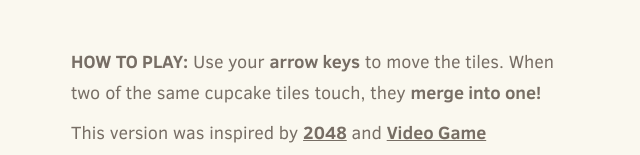
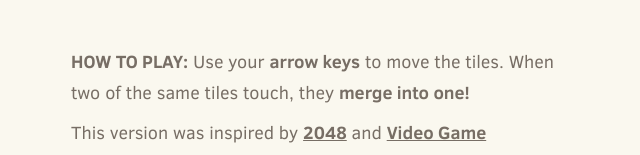
Before and after one commit to drewnov-cpu/drewnov-cpu.github.io, a plain HTML site: page index.html in a window 1280 px wide. Shown: the part 777-932 px from the top of the page, without its empty margins (319-959 px from the left). Drawn offline with Linux system fonts and the light colour scheme.

Commit message:
updated explanation text

```diff
--- a/index.html
+++ b/index.html
@@ -72,7 +72,7 @@
       </div>
     </div>
 
-    <p class="game-explanation"><strong class="important">How to play:</strong> Use your <strong>arrow keys</strong> to move the tiles. When two of the same cupcake tiles touch, they <strong>merge into one!</strong></p>
+    <p class="game-explanation"><strong class="important">How to play:</strong> Use your <strong>arrow keys</strong> to move the tiles. When two of the same tiles touch, they <strong>merge into one!</strong></p>
     <!-- <hr> -->
     <p>This version was inspired by <a href="https://git.io/2048" target="_blank">2048</a> and <a>Video Game Central.org</a>.</p>
    </div>
```
